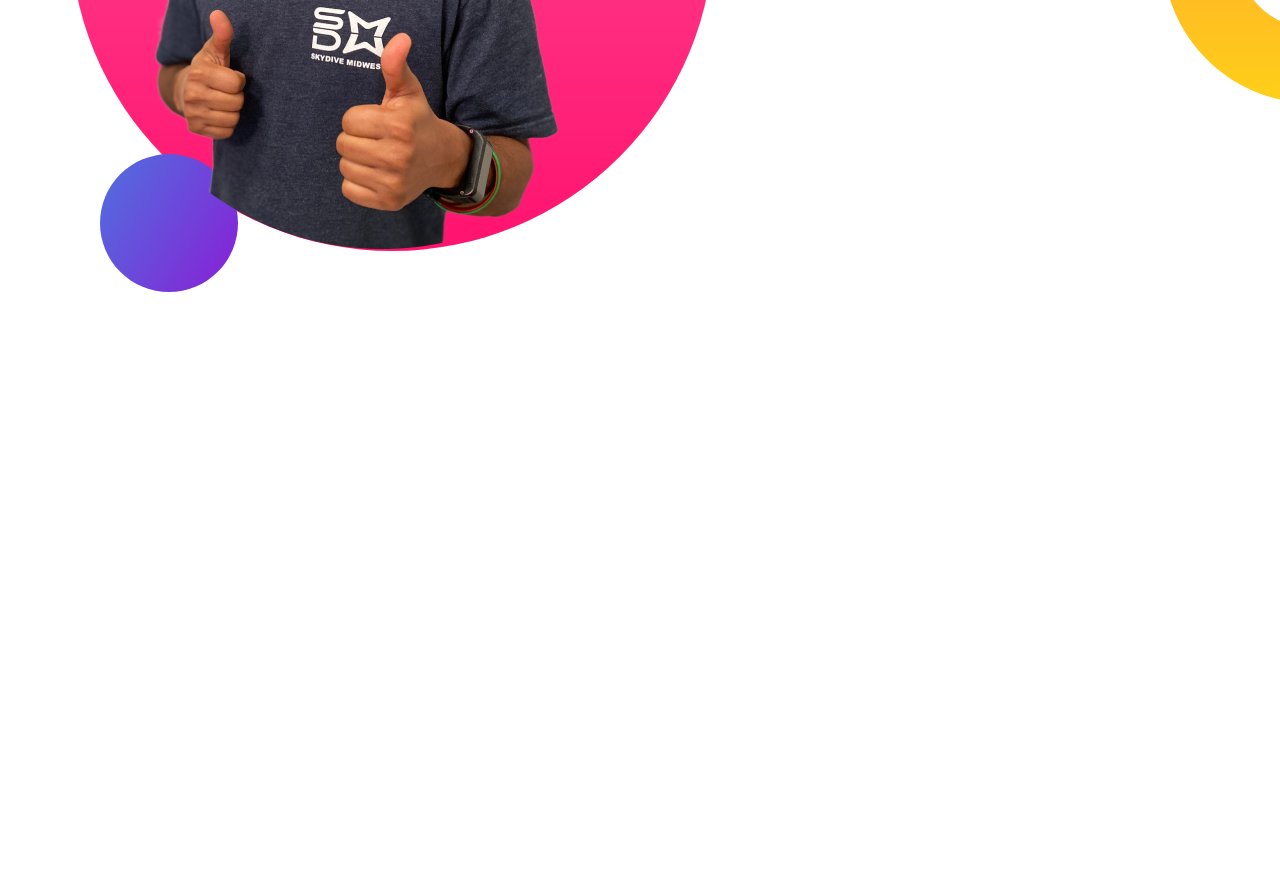
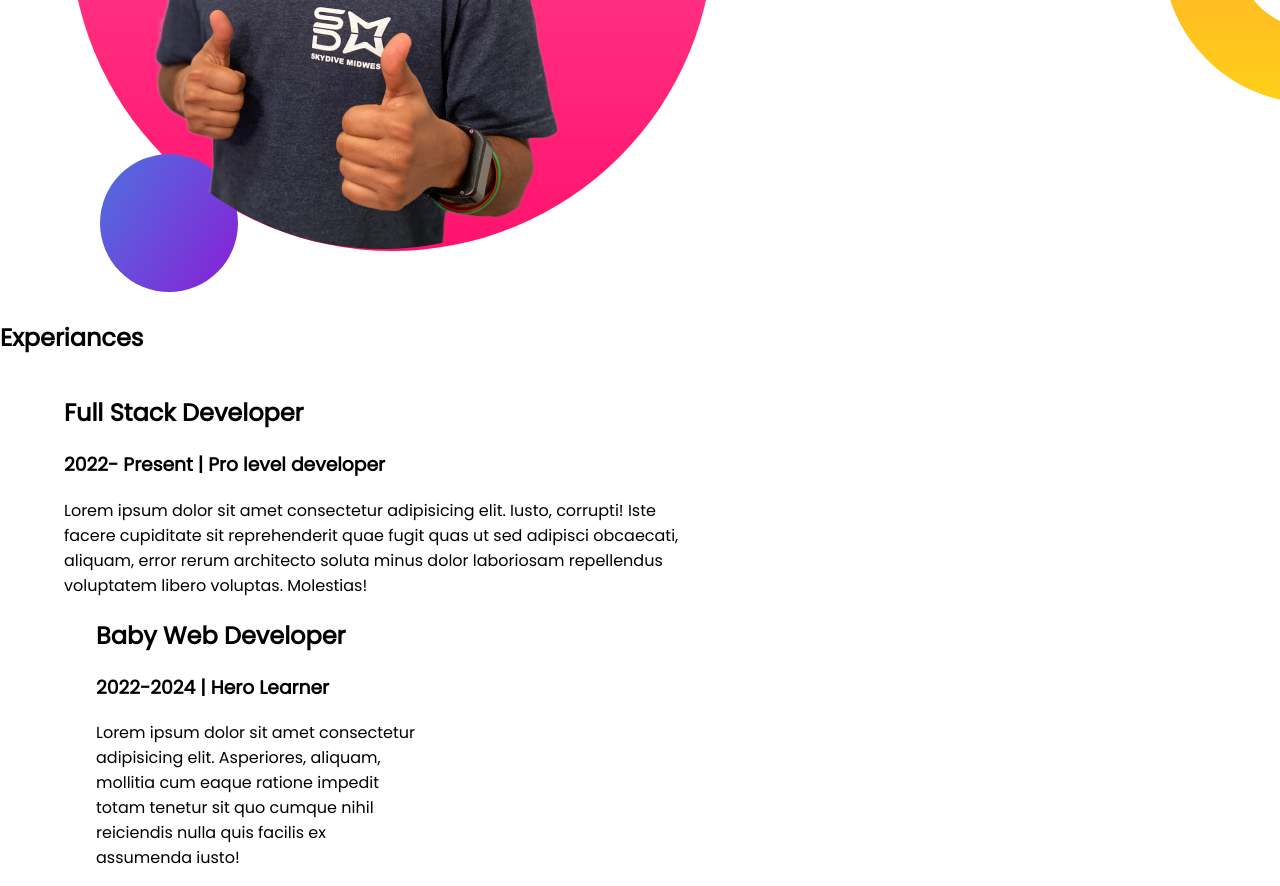
Before and after one commit to MD-Faysal-islam/Developer-Protfolio, a plain HTML site: page index.html in a window 1280 px wide. Shown: the part 857-1743 px from the top of the page. Before the commit the page ends 1157 px from the top, so only its background shows below. Drawn offline with Linux system fonts and the light colour scheme.

Commit message:
experiances added

```diff
--- a/index.html
+++ b/index.html
@@ -12,7 +12,7 @@
 </head>
 
 <body>
-    <section class="top-banner">
+    <section class="top-banner flexibal-container">
         <div class="header">
             <h1>Welcome To</h1>
             <h1><span class="name">Faysal Arafat </span>World!</h1>
@@ -30,7 +30,7 @@
             <img src="/web-developer-portfolio-master/images/jhankar.png" alt="">
         </Div>
     </section>
-    <section class="dream-big">
+    <section class="dream-big flexibal-container">
         <div>
             <img src="/web-developer-portfolio-master/images/jhankar2.png" alt="">
 
@@ -46,6 +46,28 @@
         </div>
 
     </section>
+    <section class="exp-area">
+        <h1>Experiances</h1>
+        <div class="flexibal-container">
+            <div class="header">
+                <h1>Full Stack Developer</h1>
+                <h3>2022- Present | Pro level developer</h3>
+                <p>Lorem ipsum dolor sit amet consectetur adipisicing elit. Iusto, corrupti! Iste facere cupiditate sit
+                    reprehenderit quae fugit quas ut sed adipisci obcaecati, aliquam, error rerum architecto soluta
+                    minus
+                    dolor laboriosam repellendus voluptatem libero voluptas. Molestias!</p>
+                <div class="header">
+                    <h1>Baby Web Developer</h1>
+                    <h3>2022-2024 | Hero Learner</h3>
+                    <p>Lorem ipsum dolor sit amet consectetur adipisicing elit. Asperiores, aliquam, mollitia cum eaque
+                        ratione impedit totam tenetur sit quo cumque nihil reiciendis nulla quis facilis ex assumenda
+                        iusto!
+                    </p>
+                </div>
+            </div>
+        </div>
+
+    </section>
 
 </body>
 
--- a/style.css
+++ b/style.css
@@ -11,7 +11,7 @@ h1 {
     color: orange;
 }
 
-section {
+.flexibal-container {
     display: flex;
     bottom: 150px;
 }
```
